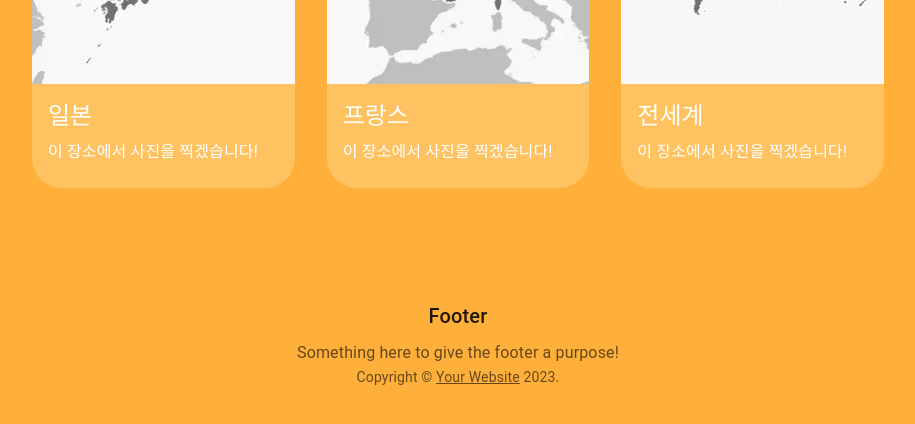
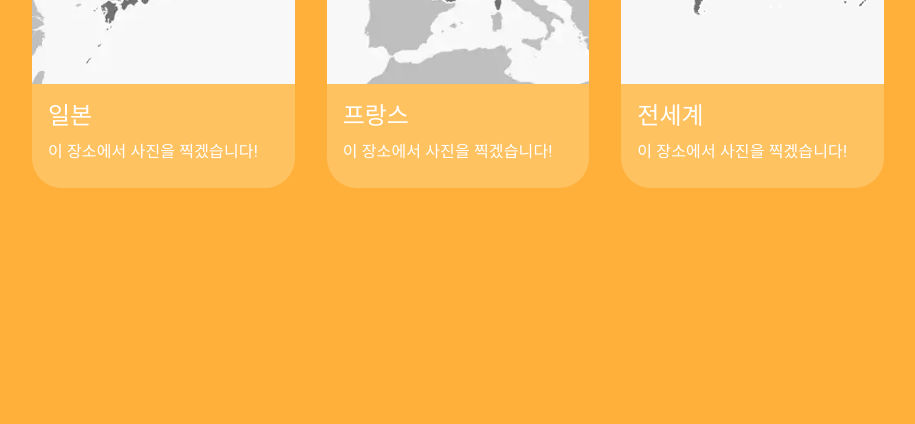
Before and after one commit to channel-talk-discovery/front, a React (Create React App) app in the folder front/: page / in a window 1280 px wide. Shown: the part 1039-1463 px from the top of the page, without its empty margins (182-1097 px from the left). Built offline with nearby package versions, Linux system fonts and the light colour scheme.

Commit message:
delete footer

```diff
--- a/front/src/pages/Home.js
+++ b/front/src/pages/Home.js
@@ -41,12 +41,11 @@ const Home = () => {
     function Copyright() {
         return (
           <Typography variant="body2" color="text.secondary" align="center">
-            {'Copyright © '}
+
             <Link color="inherit" href="https://mui.com/">
-              Your Website
+
             </Link>{' '}
-            {new Date().getFullYear()}
-            {'.'}
+
           </Typography>
         );
       }
@@ -232,7 +231,7 @@ const Home = () => {
             backgroundColor: mainColor,
         }}>
           <Typography variant="h6" align="center" gutterBottom>
-            Footer
+
           </Typography>
           <Typography
             variant="subtitle1"
@@ -240,7 +239,7 @@ const Home = () => {
             color="text.secondary"
             component="p"
           >
-            Something here to give the footer a purpose!
+
           </Typography>
           <Copyright />
         </Box>
--- a/front/src/pages/inMap.js
+++ b/front/src/pages/inMap.js
@@ -92,12 +92,10 @@ const InMap = () => {
 	function Copyright() {
 		return (
 			<Typography variant="body2" color="text.secondary" align="center">
-				{'Copyright © '}
+
 				<Link color="inherit" href="https://mui.com/">
-					Your Website
-				</Link>{' '}
-				{new Date().getFullYear()}
-				{'.'}
+
+				</Link>
 			</Typography>
 		);
 	}
@@ -503,7 +501,7 @@ const InMap = () => {
 				backgroundColor: mainColor,
 			}}>
 				<Typography variant="h6" align="center" gutterBottom>
-					Footer
+
 				</Typography>
 				<Typography
 					variant="subtitle1"
@@ -511,7 +509,7 @@ const InMap = () => {
 					color="text.secondary"
 					component="p"
 				>
-					Something here to give the footer a purpose!
+
 				</Typography>
 				<Copyright />
 			</Box>
--- a/front/src/pages/myPage.js
+++ b/front/src/pages/myPage.js
@@ -43,12 +43,10 @@ const MyPage = () => {
     function Copyright() {
         return (
           <Typography variant="body2" color="text.secondary" align="center">
-            {'Copyright © '}
+
             <Link color="inherit" href="https://mui.com/">
-              Your Website
-            </Link>{' '}
-            {new Date().getFullYear()}
-            {'.'}
+
+            </Link>
           </Typography>
         );
       }
@@ -121,7 +119,7 @@ const MyPage = () => {
             backgroundColor: mainColor,
         }}>
           <Typography variant="h6" align="center" gutterBottom>
-            Footer
+
           </Typography>
           <Typography
             variant="subtitle1"
@@ -129,7 +127,7 @@ const MyPage = () => {
             color="text.secondary"
             component="p"
           >
-            Something here to give the footer a purpose!
+
           </Typography>
           <Copyright />
         </Box>
```
